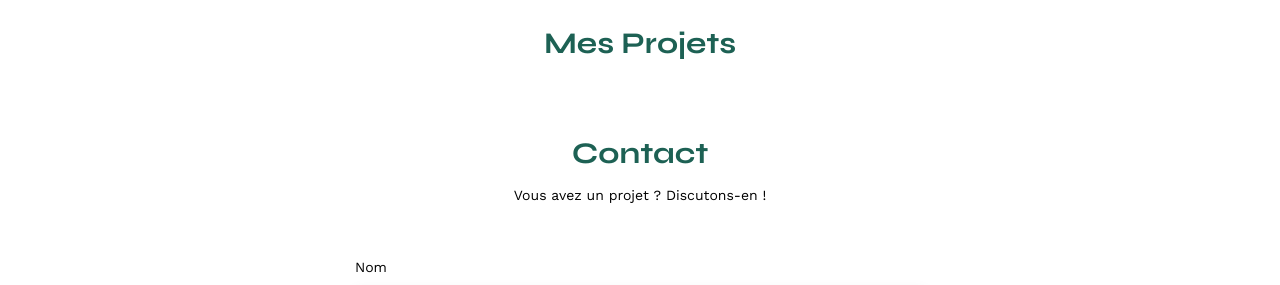
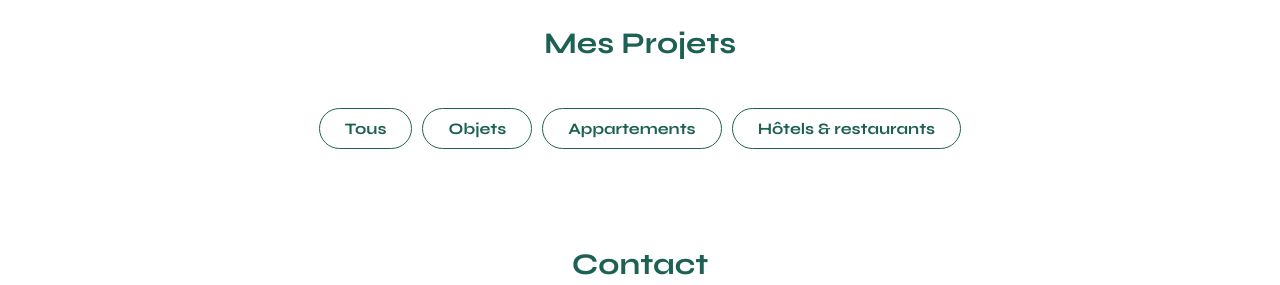
Before and after one commit to NicolasBeckerich/Projet-3OC, a plain HTML site: page FrontEnd/index.html in a window 1280 px wide. Shown: the part 507-792 px from the top of the page. Drawn offline with nearby package versions, Linux system fonts and the light colour scheme; no server answers.

Commit message:
Ajout des boutons + fonctions filtres

```diff
--- a/FrontEnd/assets/style.css
+++ b/FrontEnd/assets/style.css
@@ -125,6 +125,48 @@ li:hover {
 	text-align: center;
 	margin-bottom: 1em;
 }
+
+/* Filtres CSS */
+
+
+
+#filtres {
+	display: flex;
+	justify-content: center;
+	gap: 10px;
+	margin-top: 50px;
+	margin-bottom: 50px;
+}
+
+
+input {
+
+	border: solid 1px #1D6154;
+	display: inline-block;
+	border-radius: 60px;
+	padding: 10px 25px;
+	font-family: 'Syne';
+	font-style: normal;
+	font-weight: 700;
+	font-size: 16px;
+	line-height: 19px;
+	text-align: center;
+	color: #1D6154;
+	background-color: white;
+}
+
+input:active{
+	background-color: #1D6154;
+	color: white;
+
+}
+
+
+
+
+
+
+
 .gallery {
 	width: 100%;
 	display: grid;
--- a/FrontEnd/index.html
+++ b/FrontEnd/index.html
@@ -36,51 +36,14 @@
 	</section>
 	<section id="portfolio">
 		<h2>Mes Projets</h2>
-		<div class="gallery">
-			<!-- <figure>
-				<img src="assets/images/abajour-tahina.png" alt="Abajour Tahina">
-				<figcaption>Abajour Tahina</figcaption>
-			</figure>
-			<figure>
-				<img src="assets/images/appartement-paris-v.png" alt="Appartement Paris V">
-				<figcaption>Appartement Paris V</figcaption>
-			</figure>
-			<figure>
-				<img src="assets/images/restaurant-sushisen-londres.png" alt="Restaurant Sushisen - Londres">
-				<figcaption>Restaurant Sushisen - Londres</figcaption>
-			</figure>
-			<figure>
-				<img src="assets/images/la-balisiere.png" alt="Villa “La Balisiere” - Port Louis">
-				<figcaption>Villa “La Balisiere” - Port Louis</figcaption>
-			</figure>
-			<figure>
-				<img src="assets/images/structures-thermopolis.png" alt="Structures Thermopolis">
-				<figcaption>Structures Thermopolis</figcaption>
-			</figure>
-			<figure>
-				<img src="assets/images/appartement-paris-x.png" alt="Appartement Paris X">
-				<figcaption>Appartement Paris X</figcaption>
-			</figure>
-			<figure>
-				<img src="assets/images/le-coteau-cassis.png" alt="Pavillon “Le coteau” - Cassis">
-				<figcaption>Pavillon “Le coteau” - Cassis</figcaption>
-			</figure>
-			<figure>
-				<img src="assets/images/villa-ferneze.png" alt="Villa Ferneze - Isola d’Elba">
-				<figcaption>Villa Ferneze - Isola d’Elba</figcaption>
-			</figure>
-			<figure>
-				<img src="assets/images/appartement-paris-xviii.png" alt="Appartement Paris XVIII">
-				<figcaption>Appartement Paris XVIII</figcaption>
-			</figure>
-			<figure>
-				<img src="assets/images/bar-lullaby-paris.png" alt="Bar “Lullaby” - Paris">
-				<figcaption>Bar “Lullaby” - Paris</figcaption>
-			</figure>
-			<figure>
-				<img src="assets/images/hotel-first-arte-new-delhi.png" alt="Hotel First Arte - New Delhi">
-				<figcaption>Hotel First Arte - New Delhi</figcaption>
-			</figure> -->
+	<div id="filtres">
+		<input data-categories="0" class="Tous" type="button" value="Tous">
+		<input data-categories="1" class="Tous" type="button" value="Objets">
+		<input data-categories="2" class="Tous" type="button" value="Appartements">
+		<input data-categories="3" class="Tous" type="button" value="Hôtels & restaurants">
+	</div>
+
+	<div class="gallery">
 		</div>
 	</section>
 	<section id="contact">
--- a/FrontEnd/js/index.js
+++ b/FrontEnd/js/index.js
@@ -1,16 +1,43 @@
+// Création constante correspondant récupération html via class = Tous
+const boutonFiltres = document.querySelectorAll(".Tous");
+// Création boucle sur Bouton Filtre pour récuperer tout les clique
+boutonFiltres.forEach(function (boutonFiltre) {
+  //Création Evènement pour récupération des cliques e=evenement
+  boutonFiltre.addEventListener("click", function (e) {
+    // création variable target afin d'aller chercher dans le Dataset de l'html la valeur correspondante
+    let target = e.target.dataset.categories;
+    //appelle de la fonction test avec paramètres target déclaré précedemment
+    Test(target);
+  });
+});
+// Appelle de la fonction sans filtres par la valeur donné au data-set Tous
+Test("0");
+// function Test(target = "0") option alternative par défaut paramètre fonction = "0"
+/**
+ * Création fonction permettant d'utiliser le fetch important les travaux dans la galerie et de filtrer en fonction de la category.Id
+ * @param {string} target
+ */
+function Test(target) {
   fetch("http://localhost:5678/api/works")
-  .then(response =>  response.json() )
+    .then(response => response.json())
     .then(projects => {
-
-    //Ecrire le html pour la figure
+      //vider les éléments de la gallery et les recharger selon les filtres
+      document.querySelector(".gallery").innerHTML = "";
+      // condition permettant de filter selon mes catégories et le target
+      if (target != "0") {
+        const filtreCategories = projects.filter(function (project) {
+          return project.categoryId == target;
+        });
+        // Redéclaration de valeur de porjects pour qu'il corresponde au tableau filtré
+        projects = filtreCategories;
+      }
 
       projects.forEach(project => {
-      console.log(project)
 
         const figure = document.createElement("figure");
         const img = document.createElement("img");
-    img.setAttribute("src",project.imageUrl);
-    img.setAttribute("alt",project.title);
+        img.setAttribute("src", project.imageUrl);
+        img.setAttribute("alt", project.title);
         const figcaption = document.createElement("figcaption");
         figcaption.textContent = project.title;
 
@@ -23,3 +50,6 @@ fetch("http://localhost:5678/api/works")
       });
     })
     .catch(err => console.log(err))
+
+
+}
```
Lines whose indentation alone changed are shown as unchanged.
